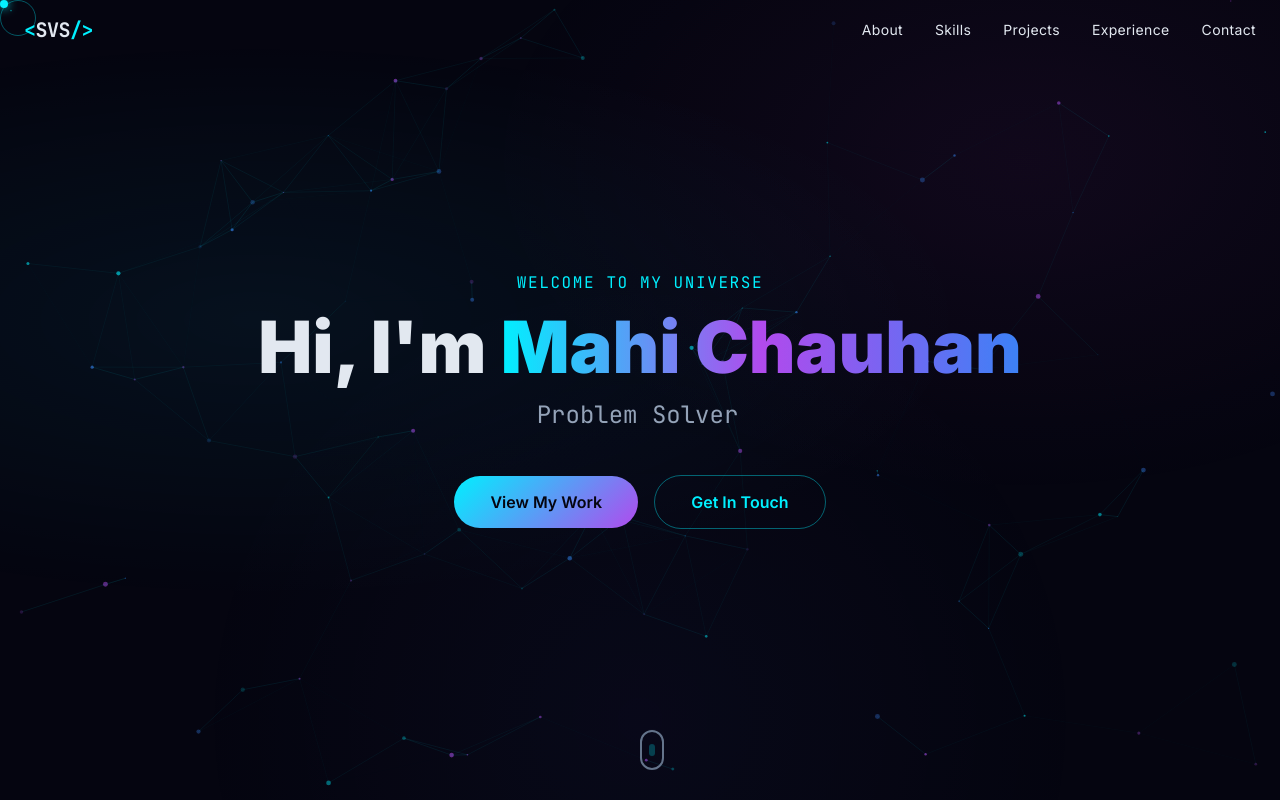
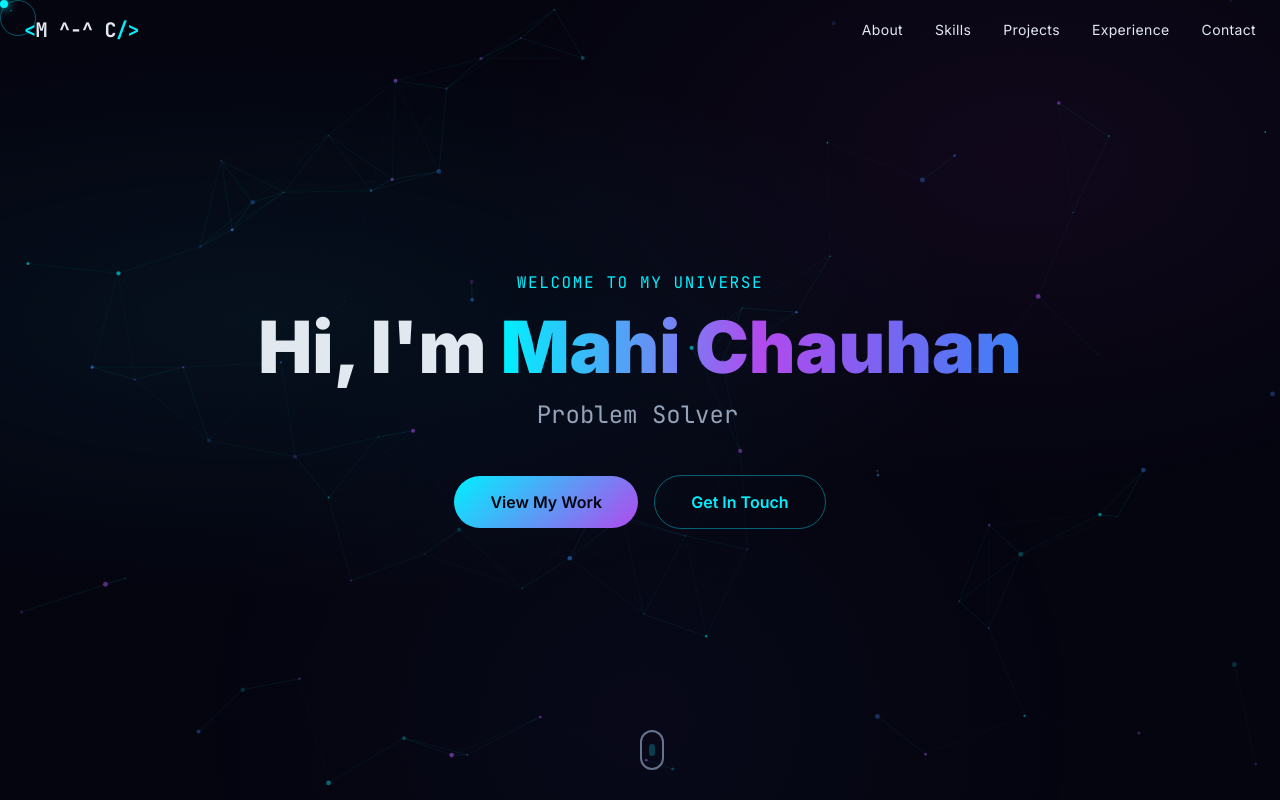
Before and after one commit to iMahiChauhan/portfolio_mahi, a plain HTML site: page index.html in a window 1280 px wide. Shown: the top 800 px of the page. Drawn offline with nearby package versions, Linux system fonts and the light colour scheme.

```diff
--- a/index.html
+++ b/index.html
@@ -215,7 +215,7 @@
   <nav id="navbar" class="fixed top-0 inset-x-0 z-50 transition-all duration-500">
     <div class="max-w-7xl mx-auto px-6 py-4 flex items-center justify-between">
       <a href="#hero" class="text-xl font-bold font-mono tracking-tight">
-        <span class="text-neon-cyan">&lt;</span>SVS<span class="text-neon-cyan">/&gt;</span>
+        <span class="text-neon-cyan">&lt;</span>M ^-^ C<span class="text-neon-cyan">/&gt;</span>
       </a>
       <div class="hidden md:flex items-center gap-8">
         <a href="#about" class="nav-link text-sm tracking-wide hover:text-neon-cyan transition-colors">About</a>
```
